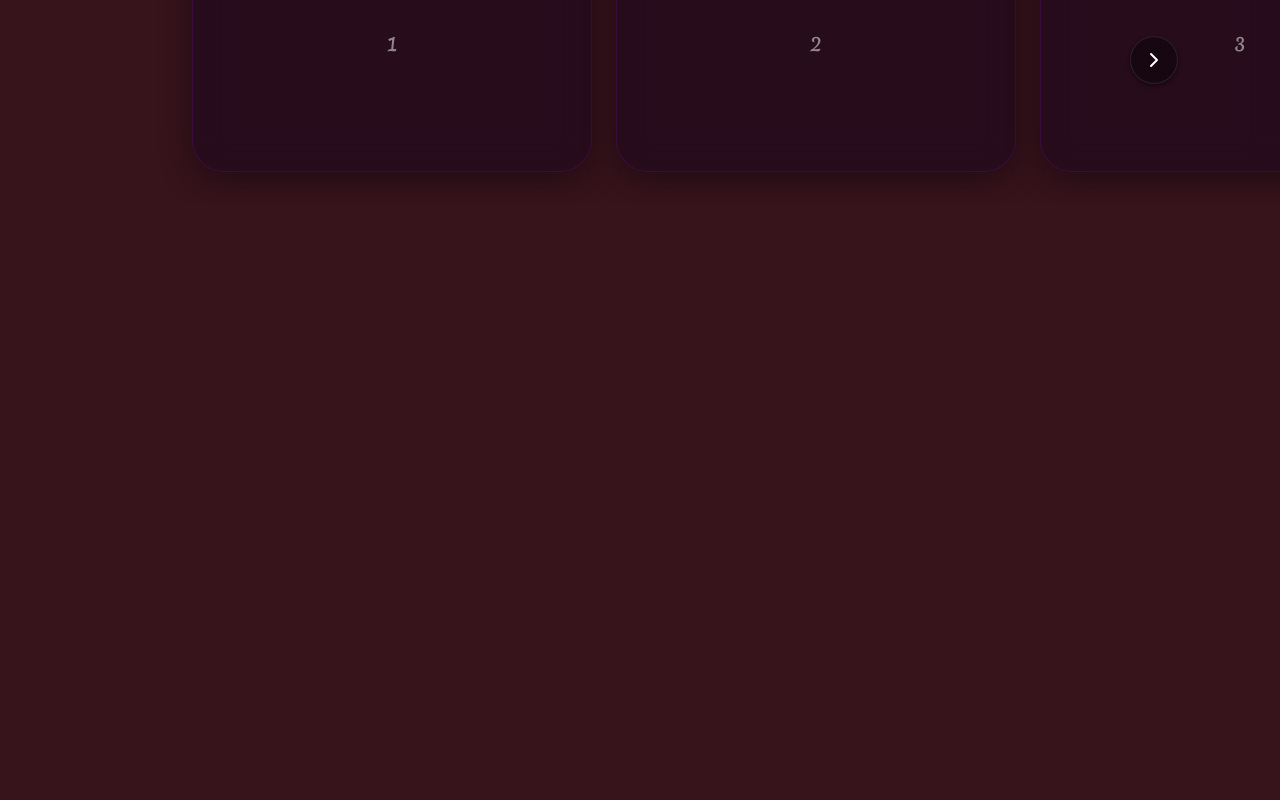
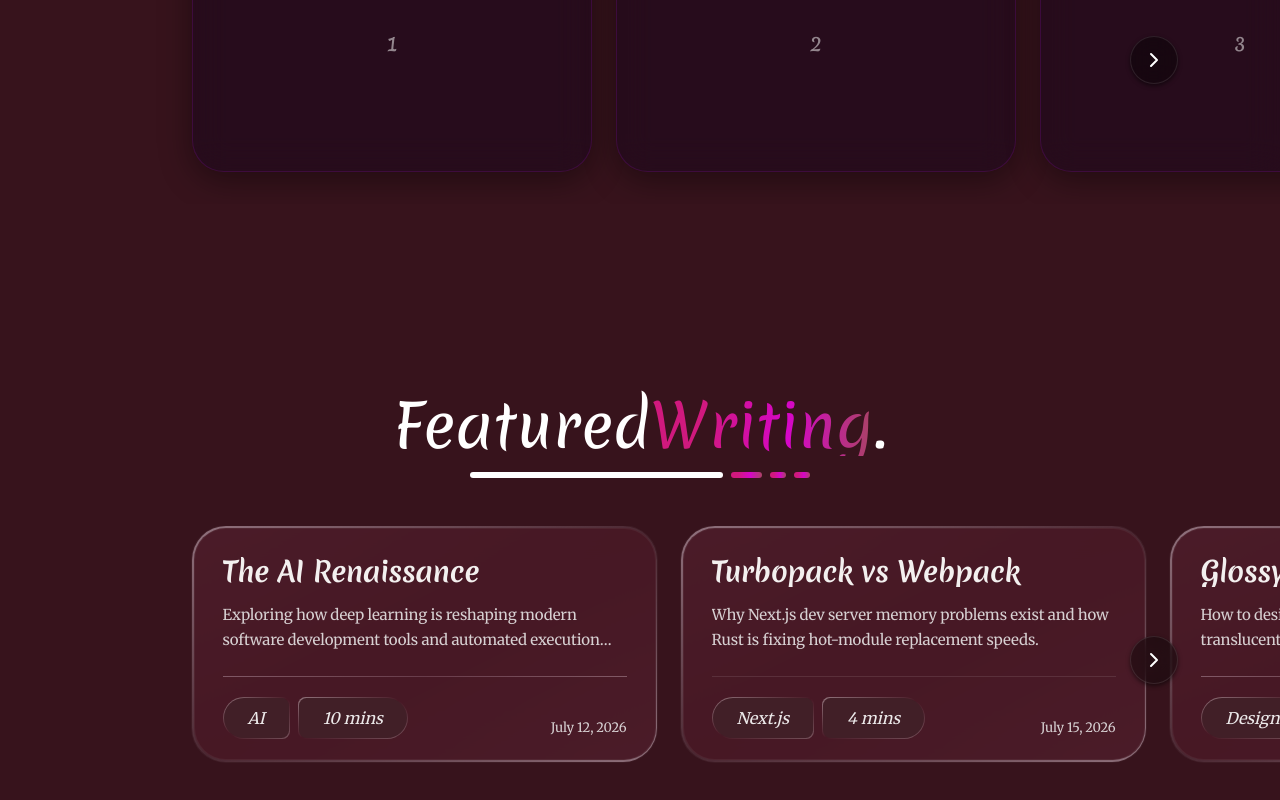
Before and after one commit to pixelThreader/Portfolio, a Next.js app: page / in a window 1280 px wide. Shown: the part 1209-2009 px from the top of the page. Before the commit the page ends 1509 px from the top, so only its background shows below. Built offline with nearby package versions, Linux system fonts and the light colour scheme.

Commit message:
feat: add CardGlossy component and implement featured articles carousel section

```diff
--- a/app/page.tsx
+++ b/app/page.tsx
@@ -8,6 +8,7 @@ import {
   CarouselContent,
   CarouselItem
 } from "@/components/widgets/CarouselSection";
+import CardGlossy from "@/components/widgets/CardGlossy";
 
 export default function Home() {
     return (
@@ -105,6 +106,100 @@ export default function Home() {
                 </CarouselContent>
             </CarouselSection>
 
+            {/* Featured Articles Section (Second Carousel with 12 Glossy Cards) */}
+            <CarouselSection>
+                <CarouselSectionTitle>
+                    Featured <Highlight>Writing</Highlight>
+                </CarouselSectionTitle>
+                <CarouselContent>
+                    {[
+                        {
+                            title: "The AI Renaissance",
+                            description: "Exploring how deep learning is reshaping modern software development tools and automated execution frameworks.",
+                            date: "July 12, 2026",
+                            badges: ["AI", "10 mins"]
+                        },
+                        {
+                            title: "Turbopack vs Webpack",
+                            description: "Why Next.js dev server memory problems exist and how Rust is fixing hot-module replacement speeds.",
+                            date: "July 15, 2026",
+                            badges: ["Next.js", "4 mins"]
+                        },
+                        {
+                            title: "Glossy CSS Guide",
+                            description: "How to design premium glassy borders and high fidelity translucent panels using pure modern Tailwind v4.",
+                            date: "July 18, 2026",
+                            badges: ["Design", "6 mins"]
+                        },
+                        {
+                            title: "Recruiting in LLM Era",
+                            description: "LLMs are changing tech screening. What junior developers actually need to build to stand out in recruitment.",
+                            date: "July 20, 2026",
+                            badges: ["Careers", "8 mins"]
+                        },
+                        {
+                            title: "Bun: Speeding Up TS",
+                             description: "Ditching Node for Bun in development environments: An honest speed and environment comparison.",
+                            date: "July 22, 2026",
+                            badges: ["Runtime", "5 mins"]
+                        },
+                        {
+                            title: "Postgres Optimization",
+                            description: "How to optimize complex queries and indexing strategies for heavy relational production workloads.",
+                            date: "July 25, 2026",
+                            badges: ["Database", "12 mins"]
+                        },
+                        {
+                            title: "Framer Motion Physics",
+                            description: "Adding realistic inertia and drag animations to horizontal snap scroll carousels for premium feel.",
+                            date: "July 28, 2026",
+                            badges: ["Frontend", "7 mins"]
+                        },
+                        {
+                            title: "Agentic Loops",
+                            description: "Building autonomous coding loops that actually solve issues without getting trapped in infinite runtime cycles.",
+                            date: "Aug 02, 2026",
+                            badges: ["AI", "15 mins"]
+                        },
+                        {
+                            title: "Tailwind v4 Deep Dive",
+                            description: "Testing the brand new linear-to-br utilities and CSS variables theme engine on production builds.",
+                            date: "Aug 05, 2026",
+                            badges: ["Tailwind", "5 mins"]
+                        },
+                        {
+                            title: "Building in Public",
+                            description: "Why shipping incomplete concepts yields better design feedback than launching extremely polished MVPs.",
+                            date: "Aug 10, 2026",
+                            badges: ["Mindset", "4 mins"]
+                        },
+                        {
+                            title: "Next.js Server Actions",
+                            description: "Securing backend endpoints directly inside React components without exposing extra routing controllers.",
+                            date: "Aug 15, 2026",
+                            badges: ["Security", "9 mins"]
+                        },
+                        {
+                            title: "Cyberpunk Palette Design",
+                            description: "The mathematical rules behind contrasting dark magenta gradients and deep ambient neon glow systems.",
+                            date: "Aug 20, 2026",
+                            badges: ["Art", "6 mins"]
+                        }
+                    ].map((card, idx) => (
+                        <CarouselItem key={idx} className="w-[320px] sm:w-[465px] h-full flex">
+                            <CardGlossy
+                                title={card.title}
+                                description={card.description}
+                                date={card.date}
+                                badges={card.badges}
+                                gradientDivider={idx % 2 === 0}
+                                className="w-full h-full"
+                            />
+                        </CarouselItem>
+                    ))}
+                </CarouselContent>
+            </CarouselSection>
+
         </div>
     );
 }
--- /dev/null
+++ b/components/widgets/CardGlossy.tsx
@@ -0,0 +1,64 @@
+"use client";
+
+import React from "react";
+import { BadgeGroup, Badge } from "./Badge";
+
+interface CardGlossyProps {
+  title: string;
+  description: string;
+  date: string;
+  badges: string[];
+  gradientDivider?: boolean;
+  className?: string;
+}
+
+export default function CardGlossy({
+  title,
+  description,
+  date,
+  badges,
+  gradientDivider = true,
+  className = "",
+}: CardGlossyProps) {
+  return (
+    <div className={`relative w-full max-w-[465px] rounded-[28px] bg-gradient-to-br from-[#a88b97]/80 via-[#6a4754]/40 to-[#a88b97]/80 p-[1.5px] shadow-[0_0_0_1px_rgba(255,255,255,0.04)] sm:rounded-[34px] flex flex-col ${className}`}>
+      <div className="rounded-[26px] border border-white/5 bg-[#471824]/95 px-5 pb-5 pt-5 backdrop-blur-xl sm:rounded-[32px] sm:px-7 sm:pt-7 flex flex-col flex-1 h-full">
+
+        {/* Top Content (Title + Description) */}
+        <div>
+          <h3 className="text-[24px] font-bold leading-[1.1] tracking-[-0.02em] text-[#f3f0ef] sm:text-[28px] font-title truncate">
+            {title}
+          </h3>
+
+          <p className="mt-4 text-left text-[14px] font-normal leading-relaxed tracking-[-0.01em] text-[#d7d0d2] sm:text-[15px] font-serif line-clamp-2">
+            {description}
+          </p>
+        </div>
+
+        {/* Bottom Content (Pushed to bottom) */}
+        <div className="mt-auto pt-6">
+          {/* Divider */}
+          {gradientDivider ? (
+            <div className="h-px w-full bg-gradient-to-r from-[#b998a5]/50 via-[#9a7383]/40 to-[#b998a5]/50" />
+          ) : (
+            <div className="h-px w-full bg-white/10" />
+          )}
+
+          {/* Footer */}
+          <div className="mt-5 flex items-end justify-between gap-3">
+            <BadgeGroup className="origin-left scale-[1]">
+              {badges.map((badge, index) => (
+                <Badge key={index}>{badge}</Badge>
+              ))}
+            </BadgeGroup>
+
+            <div className="shrink-0 pb-[2px] text-[12px] font-normal tracking-[-0.01em] text-[#d7d0d2] sm:text-[13px] font-serif">
+              {date}
+            </div>
+          </div>
+        </div>
+
+      </div>
+    </div>
+  );
+}
--- a/components/widgets/CarouselSection.tsx
+++ b/components/widgets/CarouselSection.tsx
@@ -128,9 +128,9 @@ export const CarouselContent = ({ children }: { children: ReactNode }) => {
   );
 };
 
-export const CarouselItem = ({ children }: { children: ReactNode }) => {
+export const CarouselItem = ({ children, className = "w-[280px] md:w-[320px] lg:w-[400px]" }: { children: ReactNode, className?: string }) => {
   return (
-    <div className="flex-none w-[280px] md:w-[320px] lg:w-[400px] snap-center">
+    <div className={`flex-none snap-center h-full ${className}`}>
       {children}
     </div>
   );
```
